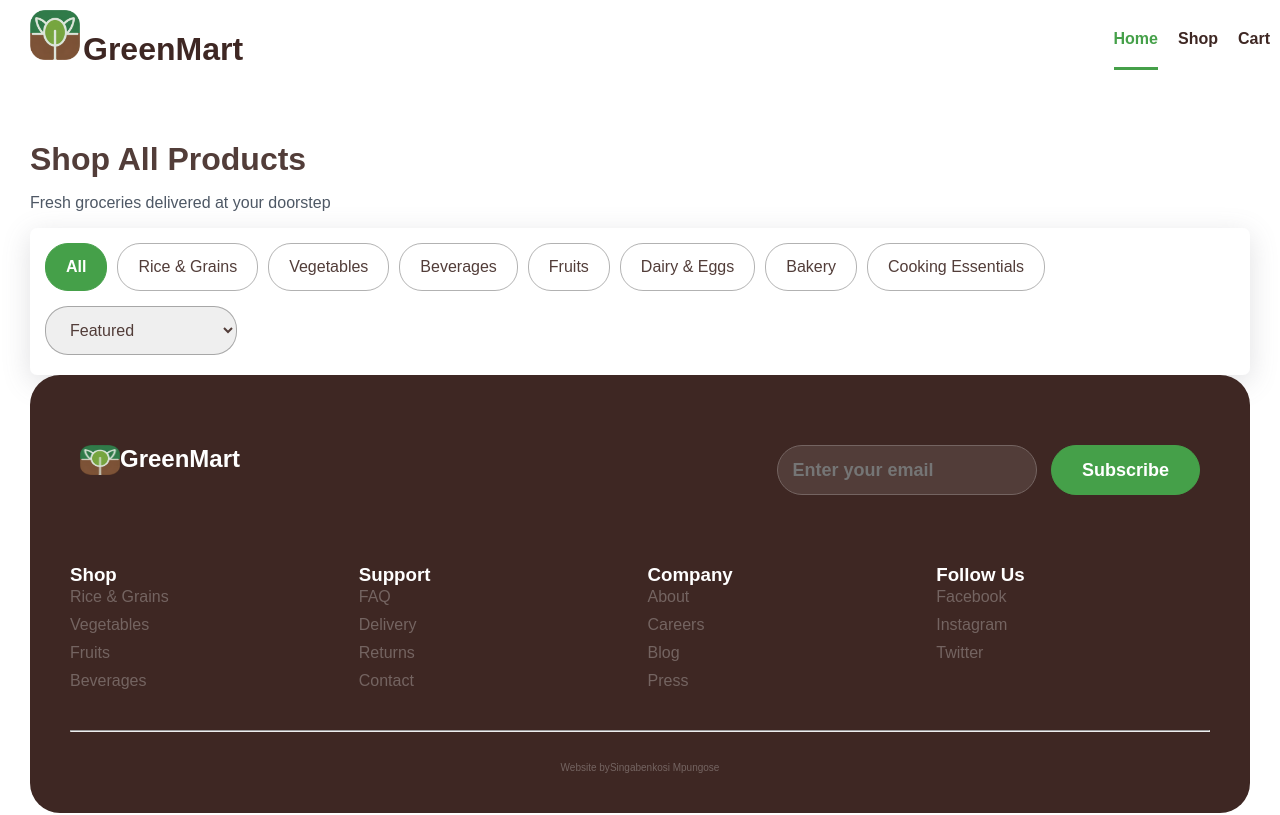
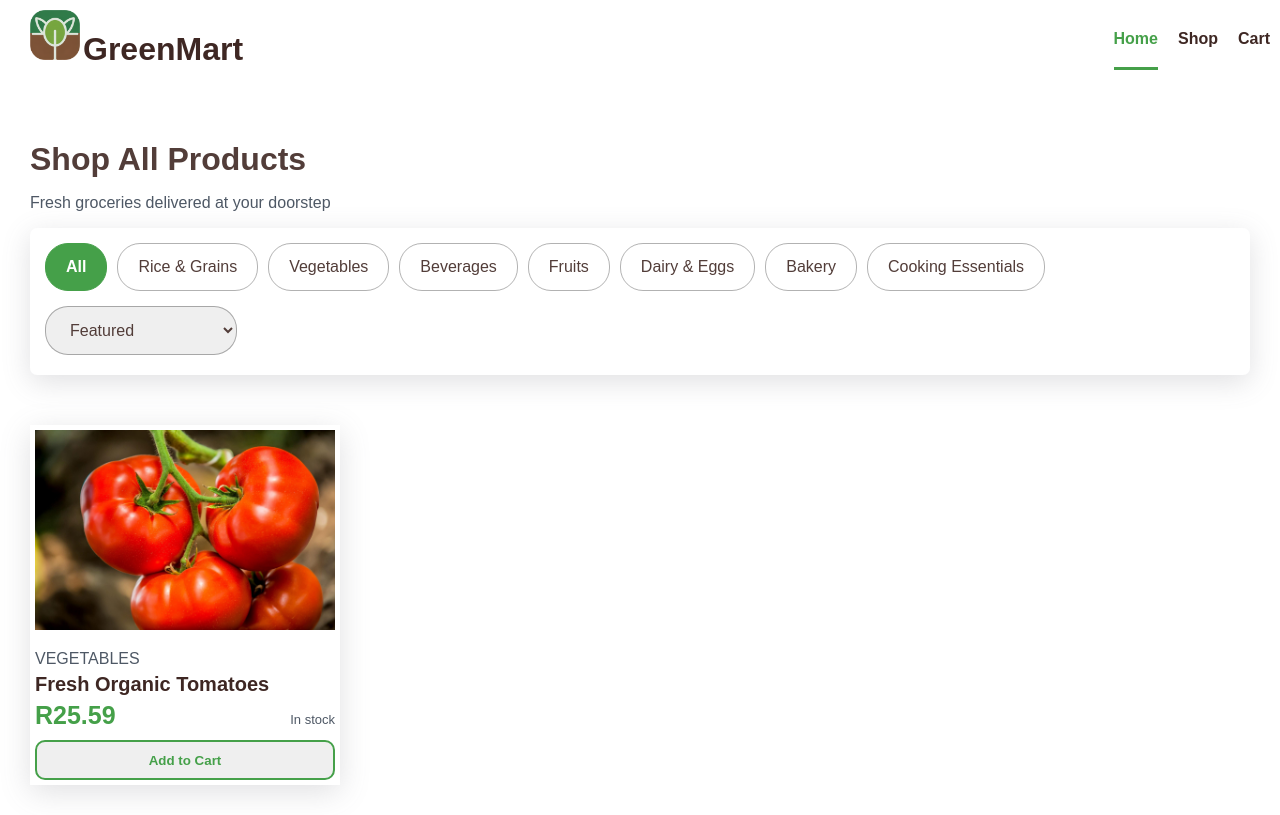
Before and after one commit to Nokwanda09/GreenMartShop, a plain HTML site: page web/shop.html in a window 1280 px wide. Shown: the top 815 px of the page. Drawn offline with Linux system fonts and the light colour scheme.

Commit message:
Added product section

```diff
--- a/web/css/shop.css
+++ b/web/css/shop.css
@@ -8,6 +8,7 @@
   --nav-hight: 90px;
 }
 
+/* Header section */
 .header h1 {
   color: var(--secondary-brown);
   padding-bottom: 0px;
@@ -25,6 +26,7 @@
   display: flex;
   flex-wrap: wrap;
   gap: 10px;
+  margin-bottom: 50px;
 }
 
 .filter-item,
@@ -51,3 +53,45 @@ select {
   font-weight: bold;
   border-color: var(--primary-green);
 }
+
+/* Products section */
+.product {
+  width: fit-content;
+  display: flex;
+  flex-direction: column;
+  padding: 5px;
+  box-shadow: rgba(100, 100, 111, 0.2) 0px 7px 29px 0px;
+}
+
+.product-image {
+  height: 200px;
+  width: 300px;
+  margin-bottom: 20px;
+}
+
+.product-image img {
+  width: 100%;
+  height: 100%;
+}
+
+.product .row {
+  display: flex;
+  justify-content: space-between;
+}
+
+.product-availability {
+  font-size: 13px;
+  margin-top: 11px;
+  color: var(--extra-detail-color);
+}
+
+.add-to-cart-btn {
+  width: 300px;
+  border-radius: 10px;
+  margin-top: 10px;
+}
+
+/* Footer */
+footer {
+  margin-top: 70px;
+}
--- a/web/css/styles.css
+++ b/web/css/styles.css
@@ -164,19 +164,19 @@ a {
   padding: 10px;
 }
 
-.food-name {
+.product-name {
   color: var(--primary-brown);
   font-size: 20px;
   font-weight: bold;
   margin-bottom: 5px;
 }
 
-.food-category {
+.product-category {
   color: var(--extra-detail-color);
   margin-bottom: 5px;
 }
 
-.price {
+.product-price {
   color: var(--primary-green);
   font-weight: bold;
   font-size: 25px;
--- a/web/shop.html
+++ b/web/shop.html
@@ -40,6 +40,20 @@
           <option value="high-to-low">Price: High to Low</option>
           <option value="a-to-z">Name: A to Z</option>
         </select>
+      </div>
+    </div>
+
+    <!-- Products section -->
+    <div class="products">
+      <div class="product">
+        <div class="product-image"><img src="images/tomato.jpg" alt="" /></div>
+        <div class="product-category">VEGETABLES</div>
+        <div class="product-name">Fresh Organic Tomatoes</div>
+        <div class="row">
+          <div class="product-price">R25.59</div>
+          <div class="product-availability">In stock</div>
+        </div>
+        <button type="button" class="add-to-cart-btn">Add to Cart</button>
       </div>
     </div>
 
```
Also changed, not shown: web/index.html (+15 -15 lines).
